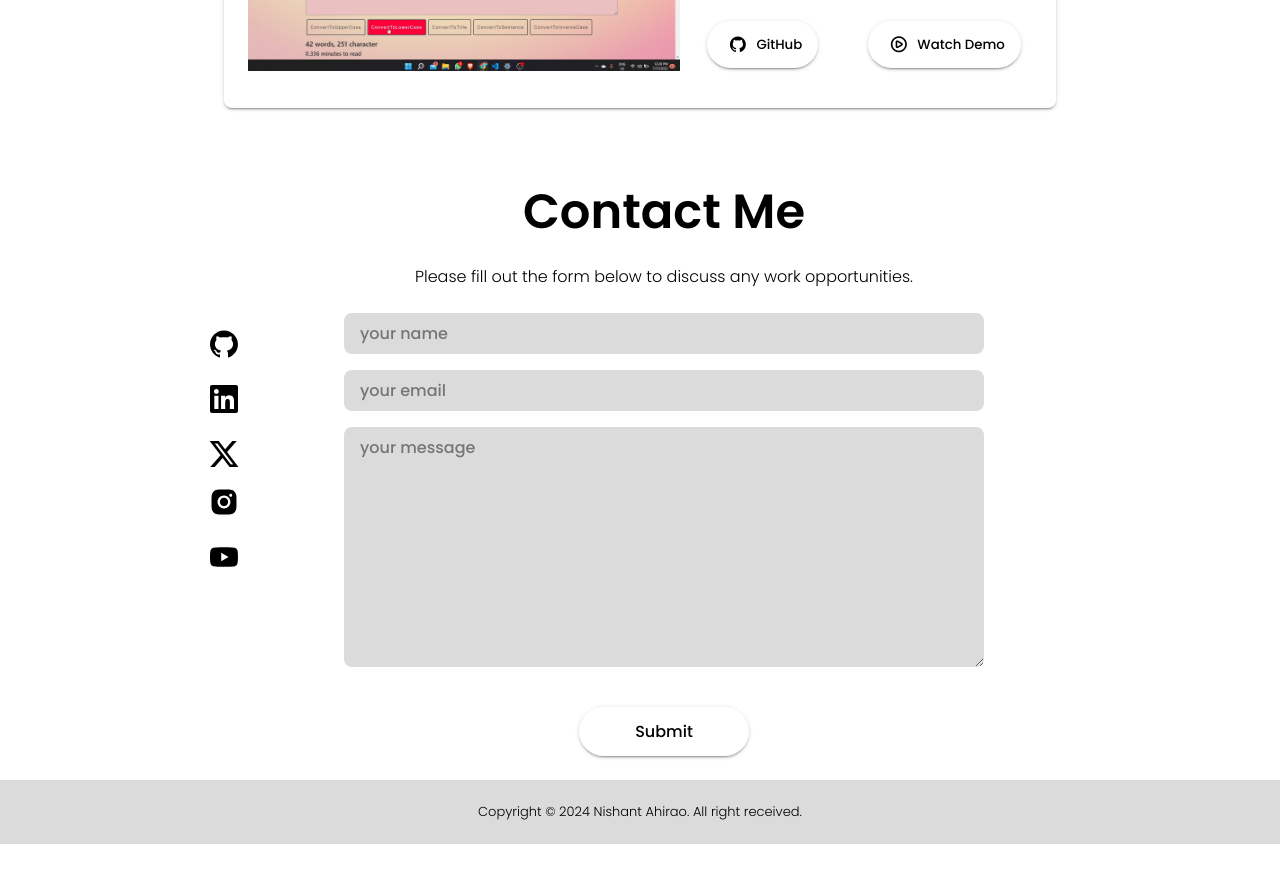
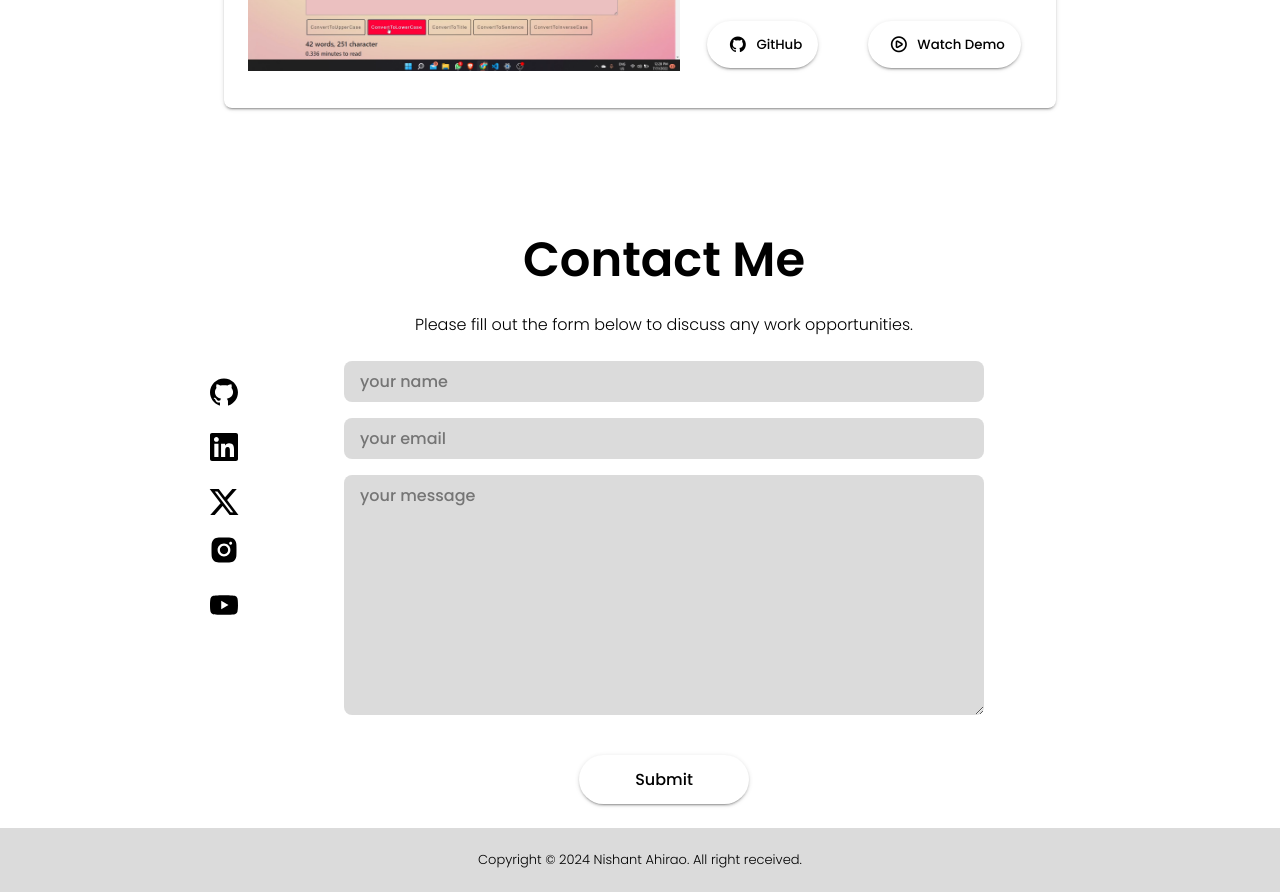
Before and after one commit to NishantAhirao/portfolio, a React (Create React App) app: page / in a window 1280 px wide. Shown: the part 3580-4472 px from the top of the page. Before the commit the page ends 4424 px from the top, so only its background shows below. Built offline with nearby package versions, Linux system fonts and the light colour scheme.

Commit message:
adjusted offset

```diff
--- a/src/components/Contact/contact.css
+++ b/src/components/Contact/contact.css
@@ -8,7 +8,7 @@
     flex-direction: column;
     align-items: center;
     justify-content: center;
-    /* margin-top: 3rem; */
+    margin-top: 3rem;
 }
 
 .contactPageTitle{
--- a/src/components/NavBar/NNavbar.js
+++ b/src/components/NavBar/NNavbar.js
@@ -59,7 +59,7 @@ function NNavbar() {
 
         <Link activeClass='active' to='projects' spy={true} smooth={true} offset={-10} duration={500} className='ListItem' onClick={() => setShowMenu(!showMenu)}>Projects</Link>
 
-        <Link activeClass='active' to='contact' spy={true} smooth={true} offset={-40} duration={500} className='ListItem' onClick={() => setShowMenu(!showMenu)}>Contact</Link>
+        <Link activeClass='active' to='contact' spy={true} smooth={true} offset={-30} duration={500} className='ListItem' onClick={() => setShowMenu(!showMenu)}>Contact</Link>
       </div>
     </nav>
   );
```
